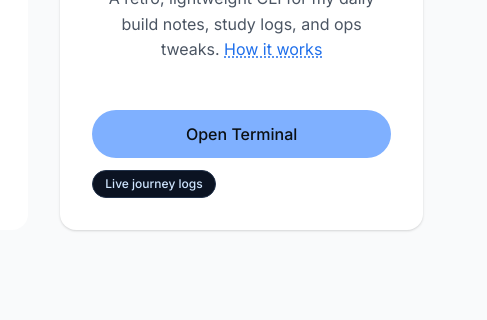
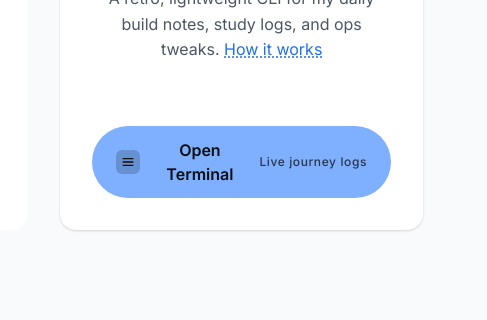
Before and after one commit to NerdPioneer/Student-Portfolio, a website: page index.html in a window 1280 px wide. Shown: the part 5518-5838 px from the top of the page, 793-1280 px from the left. Drawn offline with nearby package versions, Linux system fonts and the light colour scheme.

Commit message:
Fix terminal button: implement three-zone pill layout matching GitHub button structure with icon, label, and caption

```diff
--- a/index.html
+++ b/index.html
@@ -1780,9 +1780,14 @@
 
                     <div class="card__actions">
                         <a class="btn btn--primary btn--terminal terminal-link" href="terminal.html" aria-label="Open Terminal — Journey Logs">
-                            Open Terminal
+                            <span class="btn__icon" aria-hidden="true">
+                                <svg class="w-4 h-4" viewBox="0 0 24 24" fill="currentColor">
+                                    <path d="M4 6h16v2H4zm0 5h16v2H4zm0 5h16v2H4z"/>
+                                </svg>
+                            </span>
+                            <span class="btn__label">Open Terminal</span>
+                            <span class="btn__caption">Live journey logs</span>
                         </a>
-                        <span class="pill pill--terminal">Live journey logs</span>
                     </div>
                 </article>
 
--- a/src/input.css
+++ b/src/input.css
@@ -795,20 +795,21 @@ a:focus {
     align-items: flex-start;
   }
 
-  /* Button styling - reuses existing button classes */
+  /* Button styling - matches GitHub pill structure exactly */
   .btn--terminal {
     background: #7fb0ff;
     color: #0b0f12;
     border-color: transparent;
     width: 100%;
-    justify-content: center;
     padding: 0.75rem 1.5rem;
     border-radius: 9999px;
     font-weight: 500;
     text-decoration: none;
-    display: inline-flex;
+    display: flex;
     align-items: center;
+    justify-content: space-between;
     transition: all 0.2s ease;
+    position: relative;
   }
 
   .btn--terminal:hover {
@@ -816,16 +817,52 @@ a:focus {
     transform: translateY(-1px);
   }
 
-  /* Terminal pill styling */
-  .pill--terminal {
-    background: #0b1322;
-    color: #cfe6ff;
-    border: 1px solid #22324a;
-    padding: 0.25rem 0.75rem;
-    border-radius: 9999px;
+  .btn--terminal:focus {
+    outline: 2px solid #7fb0ff;
+    outline-offset: 2px;
+  }
+
+  /* Three-zone layout: icon, label, caption */
+  .btn__icon {
+    display: flex;
+    align-items: center;
+    justify-content: center;
+    width: 24px;
+    height: 24px;
+    background: rgba(11, 19, 34, 0.2);
+    border-radius: 6px;
+    color: #0b0f12;
+    flex-shrink: 0;
+  }
+
+  .btn__label {
+    font-weight: 600;
+    color: #0b0f12;
+    flex-grow: 1;
+    text-align: center;
+    margin: 0 0.75rem;
+  }
+
+  .btn__caption {
     font-size: 0.75rem;
     font-weight: 500;
-    align-self: flex-start;
+    letter-spacing: 0.05em;
+    color: rgba(11, 15, 18, 0.75);
+    flex-shrink: 0;
+    text-align: right;
+    min-width: 0;
+  }
+
+  /* Responsive behavior for narrow screens */
+  @media (max-width: 400px) {
+    .btn__caption {
+      display: none;
+    }
+
+    .btn__label {
+      margin: 0;
+      text-align: center;
+    }
   }
 
   /* Site quote styling */
```
Also changed, not shown: dist/styles.css.
